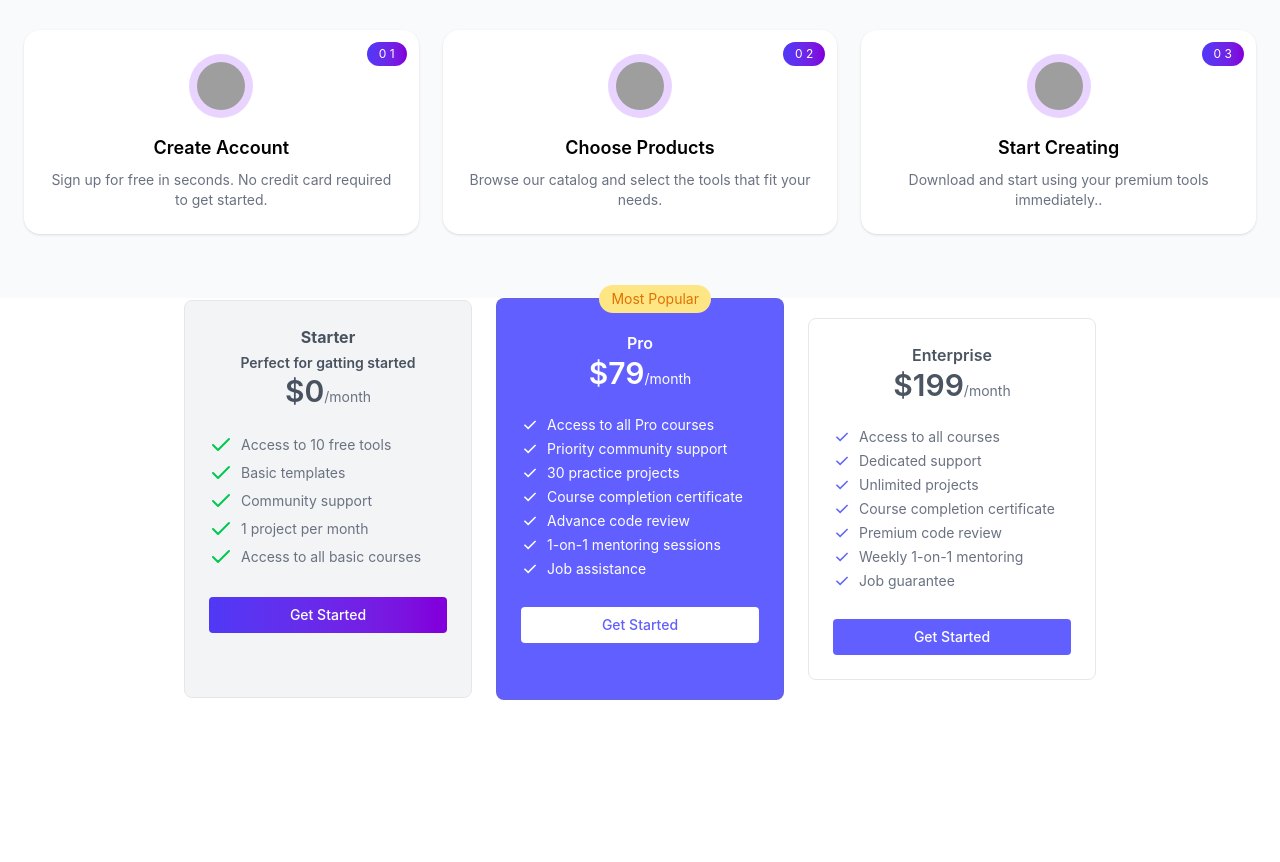
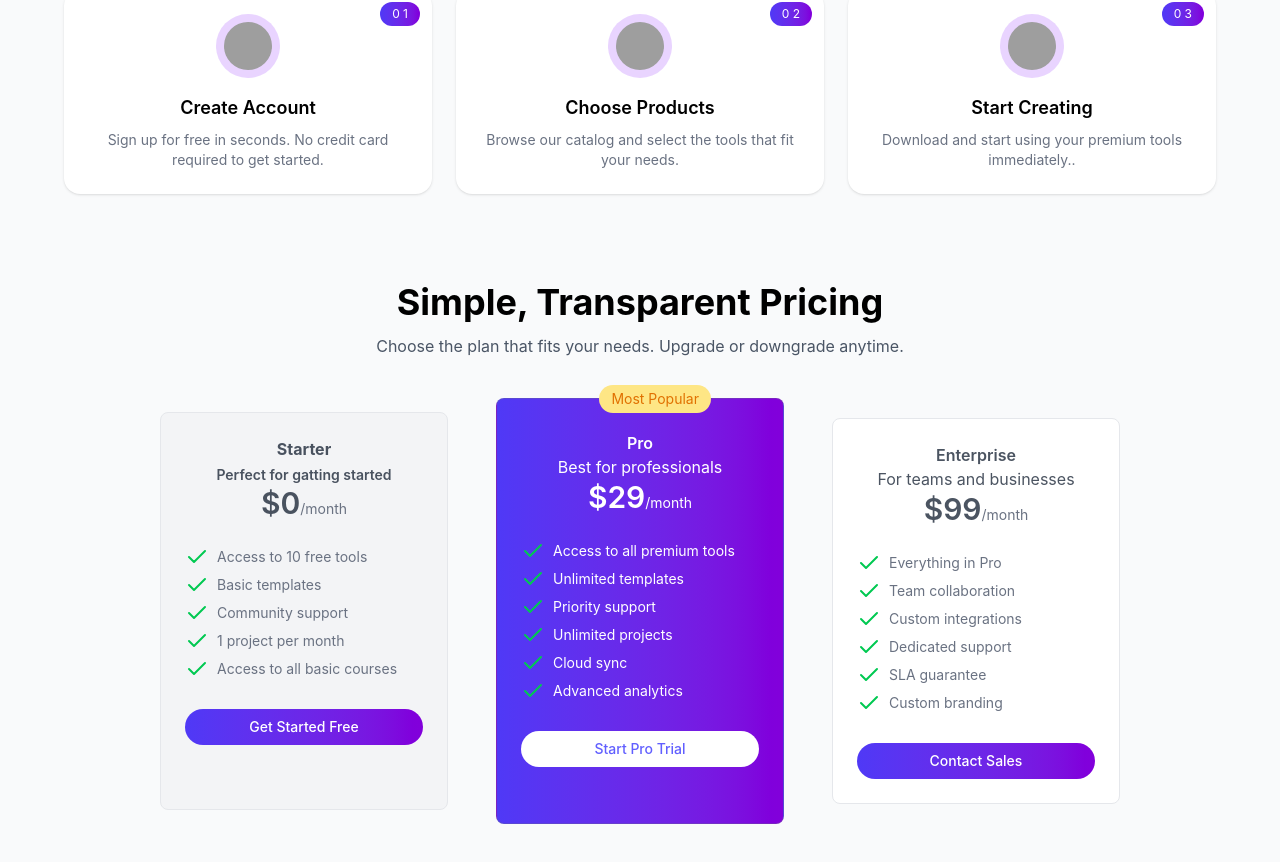
Before and after one commit to miraj-howlader/DIGITOOLSS, a React (Vite) app: page / in a window 1280 px wide. Shown: the part 2492-3354 px from the top of the page. Before the commit the page ends 3192 px from the top, so only its background shows below. Built offline with nearby package versions, Linux system fonts and the light colour scheme; grey boxes are pictures that could not be loaded.

Commit message:
'CodeSomeChange'

```diff
--- a/src/components/Pricing.jsx
+++ b/src/components/Pricing.jsx
@@ -4,7 +4,19 @@ import React from "react";
 
 const Pricing = () => {
   return (
-     <div className="flex flex-wrap items-center justify-center gap-6">
+     <div className="py-16 px-6 bg-gray-50 text-center">
+
+      <h2 className="text-4xl font-bold mb-3">
+        Simple, Transparent Pricing
+      </h2>
+
+      <p className="text-gray-600 mb-10">
+        Choose the plan that fits your needs. Upgrade or downgrade anytime.
+      </p>
+
+        <div className="flex items-center justify-center gap-12 flex-wrap">
+
+
             <div className="w-72 bg-gray-100 text-center text-gray-800/80 border border-gray-200 p-6 pb-16 rounded-lg">
                 <p className="font-bold">Starter</p>
                 <p className="font-semibold text-sm mt-1">Perfect for gatting started</p>
@@ -31,114 +43,83 @@ const Pricing = () => {
                         <p>Access to all basic courses</p>
                     </li>
                 </ul>
-                <button type="button" className=" bg-linear-to-r from-[#4F39F6] to-purple-700 text-sm w-full py-2 rounded text-white font-medium mt-7  transition-all">
-                    Get Started
+                <button type="button" className=" bg-linear-to-r from-[#4F39F6] to-purple-700 text-sm w-full py-2 rounded-full text-white font-medium mt-7  transition-all">
+                  Get Started Free
                 </button>
             </div>
 
-            <div className="w-72 bg-indigo-500 relative text-center text-white border border-gray-500/30 p-6 pb-14 rounded-lg">
+            <div className="w-72 bg-linear-to-r from-[#4F39F6] to-purple-700 relative text-center text-white border border-gray-500/30 p-6 pb-14 rounded-lg">
                 <p className="absolute px-3 text-sm -top-3.5 right-18 py-1 bg-amber-200 rounded-full text-amber-600">Most Popular</p>
                 <p className="font-semibold pt-2">Pro</p>
-                <h1 className="text-3xl font-semibold">$79<span className="text-sm font-normal">/month</span></h1>
+                <span>Best for professionals</span>
+                <h1 className="text-3xl font-semibold">$29<span className="text-sm font-normal">/month</span></h1>
                 <ul className="list-none text-white text-sm mt-6 space-y-1">
                     <li className="flex items-center gap-2">
-                        <svg width="18" height="18" viewBox="0 0 18 18" fill="none" xmlns="http://www.w3.org/2000/svg">
-                            <path d="M7.162 13.5 2.887 9.225l1.07-1.069 3.205 3.207 6.882-6.882 1.069 1.07z" fill="currentColor"/>
-                        </svg>
-                        <p>Access to all Pro courses</p>
+                        <Check  className='text-green-500'/>
+                        <p>Access to all premium tools</p>
                     </li>
                     <li className="flex items-center gap-2">
-                        <svg width="18" height="18" viewBox="0 0 18 18" fill="none" xmlns="http://www.w3.org/2000/svg">
-                            <path d="M7.162 13.5 2.887 9.225l1.07-1.069 3.205 3.207 6.882-6.882 1.069 1.07z" fill="currentColor"/>
-                        </svg>
-                        <p>Priority community support</p>
+                        <Check  className='text-green-500'/>
+                        <p>Unlimited templates</p>
                     </li>
                     <li className="flex items-center gap-2">
-                        <svg width="18" height="18" viewBox="0 0 18 18" fill="none" xmlns="http://www.w3.org/2000/svg">
-                            <path d="M7.162 13.5 2.887 9.225l1.07-1.069 3.205 3.207 6.882-6.882 1.069 1.07z" fill="currentColor"/>
-                        </svg>
-                        <p>30 practice projects</p>
+                        <Check  className='text-green-500'/>
+                        <p>Priority support</p>
                     </li>
                     <li className="flex items-center gap-2">
-                        <svg width="18" height="18" viewBox="0 0 18 18" fill="none" xmlns="http://www.w3.org/2000/svg">
-                            <path d="M7.162 13.5 2.887 9.225l1.07-1.069 3.205 3.207 6.882-6.882 1.069 1.07z" fill="currentColor"/>
-                        </svg>
-                        <p>Course completion certificate</p>
+                        <Check  className='text-green-500'/>
+                        <p>Unlimited projects</p>
                     </li>
                     <li className="flex items-center gap-2">
-                        <svg width="18" height="18" viewBox="0 0 18 18" fill="none" xmlns="http://www.w3.org/2000/svg">
-                            <path d="M7.162 13.5 2.887 9.225l1.07-1.069 3.205 3.207 6.882-6.882 1.069 1.07z" fill="currentColor"/>
-                        </svg>
-                        <p>Advance code review</p>
+                        <Check  className='text-green-500'/>
+                        <p>Cloud sync</p>
                     </li>
                     <li className="flex items-center gap-2">
-                        <svg width="18" height="18" viewBox="0 0 18 18" fill="none" xmlns="http://www.w3.org/2000/svg">
-                            <path d="M7.162 13.5 2.887 9.225l1.07-1.069 3.205 3.207 6.882-6.882 1.069 1.07z" fill="currentColor"/>
-                        </svg>
-                        <p>1-on-1 mentoring sessions</p>
-                    </li>
-                    <li className="flex items-center gap-2">
-                        <svg width="18" height="18" viewBox="0 0 18 18" fill="none" xmlns="http://www.w3.org/2000/svg">
-                            <path d="M7.162 13.5 2.887 9.225l1.07-1.069 3.205 3.207 6.882-6.882 1.069 1.07z" fill="currentColor"/>
-                        </svg>
-                        <p>Job assistance</p>
+                        <Check  className='text-green-500'/>
+                        <p>Advanced analytics</p>
                     </li>
                 </ul>
-                <button type="button" className="bg-white text-sm w-full py-2 rounded text-indigo-500 font-medium mt-7 hover:bg-gray-200 transition-all">
-                    Get Started
+                <button type="button" className="bg-white text-sm w-full py-2 rounded-full text-indigo-500 font-medium mt-7 hover:bg-gray-200 transition-all">
+                    Start Pro Trial
                 </button>
             </div>
 
             <div className="w-72 bg-white text-center text-gray-800/80 border border-gray-200 p-6 rounded-lg">
                 <p className="font-semibold">Enterprise</p>
-                <h1 className="text-3xl font-semibold">$199<span className="text-gray-500 text-sm font-normal">/month</span></h1>
+                <span>For teams and businesses</span>
+                <h1 className="text-3xl font-semibold">$99
+                    <span className="text-gray-500 text-sm font-normal">/month</span></h1>
                 <ul className="list-none text-gray-500 text-sm mt-6 space-y-1">
                     <li className="flex items-center gap-2">
-                        <svg width="18" height="18" viewBox="0 0 18 18" fill="none" xmlns="http://www.w3.org/2000/svg">
-                            <path d="M7.162 13.5 2.887 9.225l1.07-1.069 3.205 3.207 6.882-6.882 1.069 1.07z" fill="#6366F1"/>
-                        </svg>
-                        <p>Access to all courses</p>
+                        <Check  className='text-green-500'/>
+                        <p>Everything in Pro</p>
                     </li>
                     <li className="flex items-center gap-2">
-                        <svg width="18" height="18" viewBox="0 0 18 18" fill="none" xmlns="http://www.w3.org/2000/svg">
-                            <path d="M7.162 13.5 2.887 9.225l1.07-1.069 3.205 3.207 6.882-6.882 1.069 1.07z" fill="#6366F1"/>
-                        </svg>
+                        <Check  className='text-green-500'/>
+                        <p>Team collaboration</p>
+                    </li>
+                    <li className="flex items-center gap-2">
+                        <Check  className='text-green-500'/>
+                        <p>Custom integrations</p>
+                    </li>
+                    <li className="flex items-center gap-2">
+                        <Check  className='text-green-500'/>
                         <p>Dedicated support</p>
                     </li>
                     <li className="flex items-center gap-2">
-                        <svg width="18" height="18" viewBox="0 0 18 18" fill="none" xmlns="http://www.w3.org/2000/svg">
-                            <path d="M7.162 13.5 2.887 9.225l1.07-1.069 3.205 3.207 6.882-6.882 1.069 1.07z" fill="#6366F1"/>
-                        </svg>
-                        <p>Unlimited projects</p>
+                        <Check  className='text-green-500'/>
+                        <p>SLA guarantee</p>
                     </li>
                     <li className="flex items-center gap-2">
-                        <svg width="18" height="18" viewBox="0 0 18 18" fill="none" xmlns="http://www.w3.org/2000/svg">
-                            <path d="M7.162 13.5 2.887 9.225l1.07-1.069 3.205 3.207 6.882-6.882 1.069 1.07z" fill="#6366F1"/>
-                        </svg>
-                        <p>Course completion certificate</p>
+                        <Check  className='text-green-500'/>
+                        <p>Custom branding</p>
                     </li>
-                    <li className="flex items-center gap-2">
-                        <svg width="18" height="18" viewBox="0 0 18 18" fill="none" xmlns="http://www.w3.org/2000/svg">
-                            <path d="M7.162 13.5 2.887 9.225l1.07-1.069 3.205 3.207 6.882-6.882 1.069 1.07z" fill="#6366F1"/>
-                        </svg>
-                        <p>Premium code review</p>
-                    </li>
-                    <li className="flex items-center gap-2">
-                        <svg width="18" height="18" viewBox="0 0 18 18" fill="none" xmlns="http://www.w3.org/2000/svg">
-                            <path d="M7.162 13.5 2.887 9.225l1.07-1.069 3.205 3.207 6.882-6.882 1.069 1.07z" fill="#6366F1"/>
-                        </svg>
-                        <p>Weekly 1-on-1 mentoring</p>
-                    </li>
-                    <li className="flex items-center gap-2">
-                        <svg width="18" height="18" viewBox="0 0 18 18" fill="none" xmlns="http://www.w3.org/2000/svg">
-                            <path d="M7.162 13.5 2.887 9.225l1.07-1.069 3.205 3.207 6.882-6.882 1.069 1.07z" fill="#6366F1"/>
-                        </svg>
-                        <p>Job guarantee</p>
-                    </li>
+
                 </ul>
-                <button type="button" className="bg-indigo-500 text-sm w-full py-2 rounded text-white font-medium mt-7 hover:bg-indigo-600 transition-all">
-                    Get Started
+                <button type="button" className=" bg-linear-to-r from-[#4F39F6] to-purple-700  text-sm w-full py-2 rounded-full text-white font-medium mt-7  transition-all">
+                    Contact Sales
                 </button>
+            </div>
             </div>
         </div>
   );
--- a/src/components/Steps.jsx
+++ b/src/components/Steps.jsx
@@ -26,7 +26,7 @@ const steps = [
 
 const Steps = () => {
   return (
-    <div className="py-16 px-6 bg-gray-50 text-center">
+    <div className="py-6 px-16 bg-gray-50 text-center">
 
       <h2 className="text-3xl font-bold mb-3">
         Get Started in 3 Steps
```
